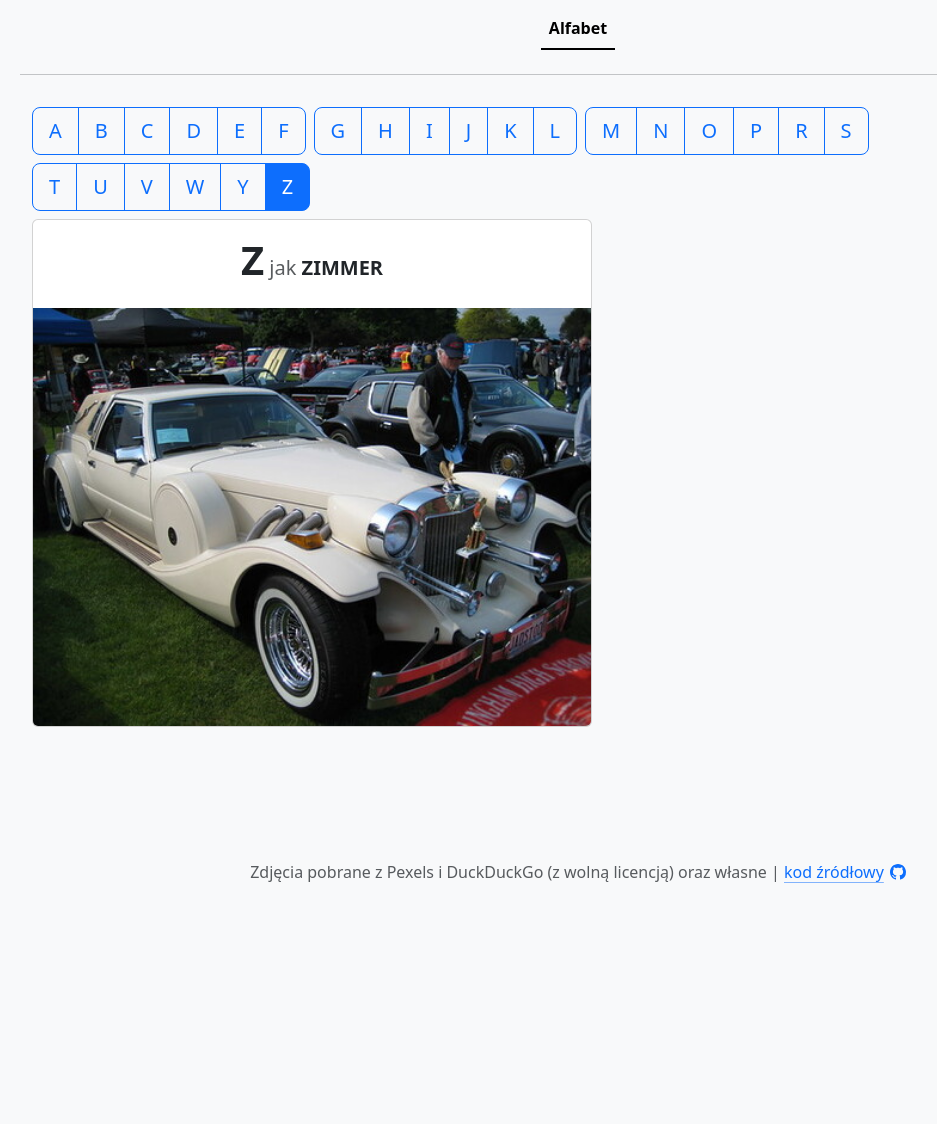
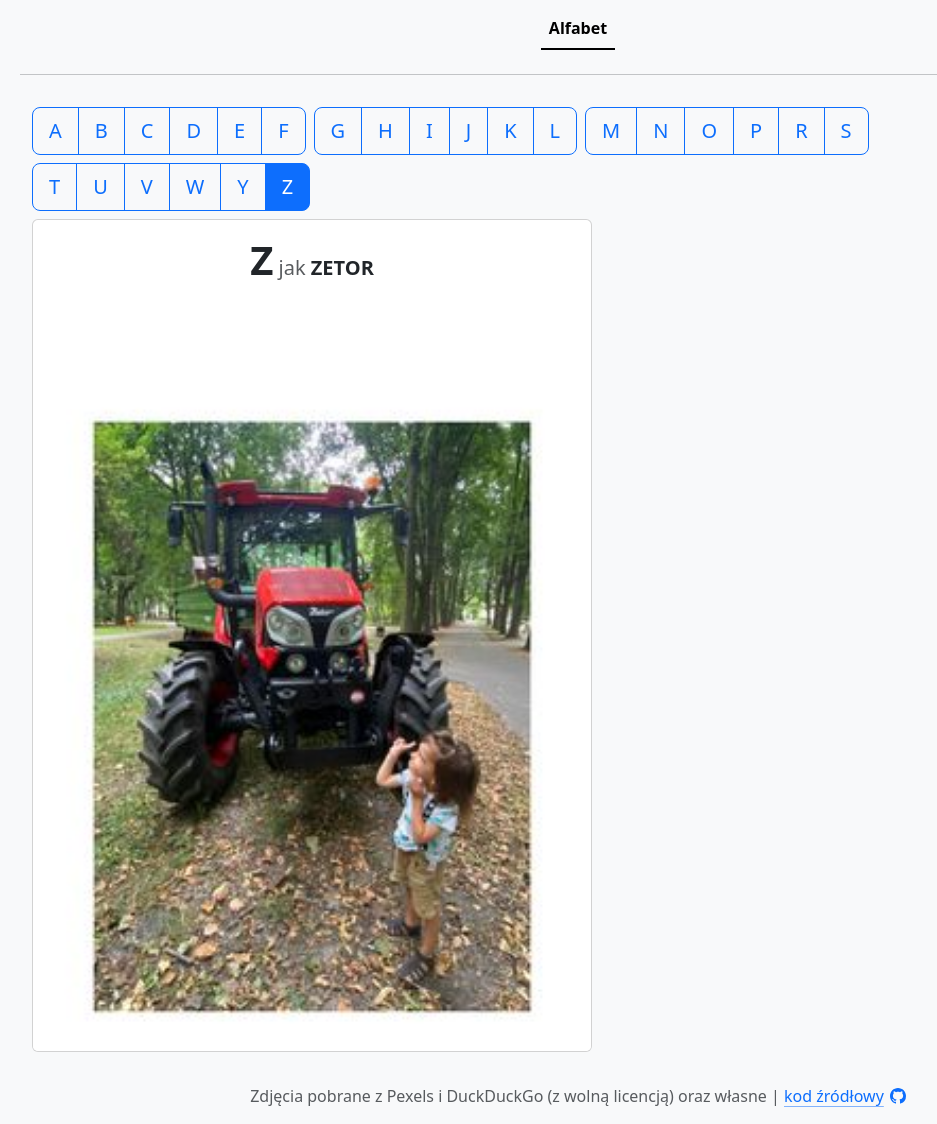
Before and after one commit to morgoth/alfabet, a Jekyll site: the page built from cars/z.html, in a window 1280 px wide. Shown: the whole page, without its empty margins (62-999 px from the left). Built offline with Jekyll 4.4.1, drawn with Linux system fonts in a browser that asks for light colours; before the commit the page ends 900 px from its top, so only the background shows below that.

Commit message:
few more

```diff
--- a/cars/f.html
+++ b/cars/f.html
@@ -6,6 +6,6 @@ layout: default
   {% include letters.html active="f" %}
   <div class="card-group">
     {% include card.html letter="f" mark="ford" %}
-    {% include card.html letter="f" mark="ferrari" %}
+    {% include card.html letter="f" mark="fiat" %}
   </div>
 </div>
--- a/cars/j.html
+++ b/cars/j.html
@@ -6,5 +6,6 @@ layout: default
   {% include letters.html active="j" %}
   <div class="card-group">
     {% include card.html letter="j" mark="jaguar" %}
+    {% include card.html letter="j" mark="jeep" %}
   </div>
 </div>
--- a/cars/z.html
+++ b/cars/z.html
@@ -5,6 +5,6 @@ layout: default
 <div class="container-fluid py-3">
   {% include letters.html active="z" %}
   <div class="card-group">
-    {% include card.html letter="z" mark="zimmer" %}
+    {% include card.html letter="z" mark="zetor" %}
   </div>
 </div>
```
Also changed, not shown: assets/images/ferrari.jpg (deleted), assets/images/fiat.jpg (added), assets/images/jeep.jpg (added), assets/images/zetor.jpg (added), assets/images/zimmer.jpg (deleted).
